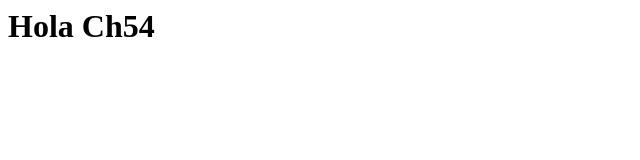
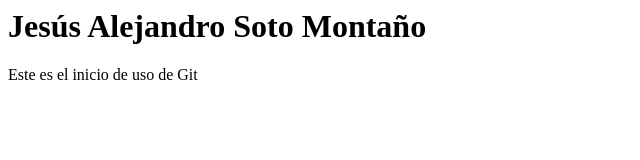
Before and after one commit to Jesus-Al-SM/Ch54-miPrimerRepo, a plain HTML site: page index.html in a window 1280 px wide. Shown: the whole page, without its empty margins (0-640 px from the left). Drawn offline with Linux system fonts and the light colour scheme.

Commit message:
feat: Cambio y adición de texto

```diff
--- a/index.html
+++ b/index.html
@@ -3,6 +3,8 @@
   <title>ch54</title>
 </head>
 <body>
-  <h1>Hola Ch54</h1>
+  <h1>Jesús Alejandro Soto Montaño</h1>
+  <p>Este es el inicio de uso de Git</p>
+
 </body>
 </html>
```
